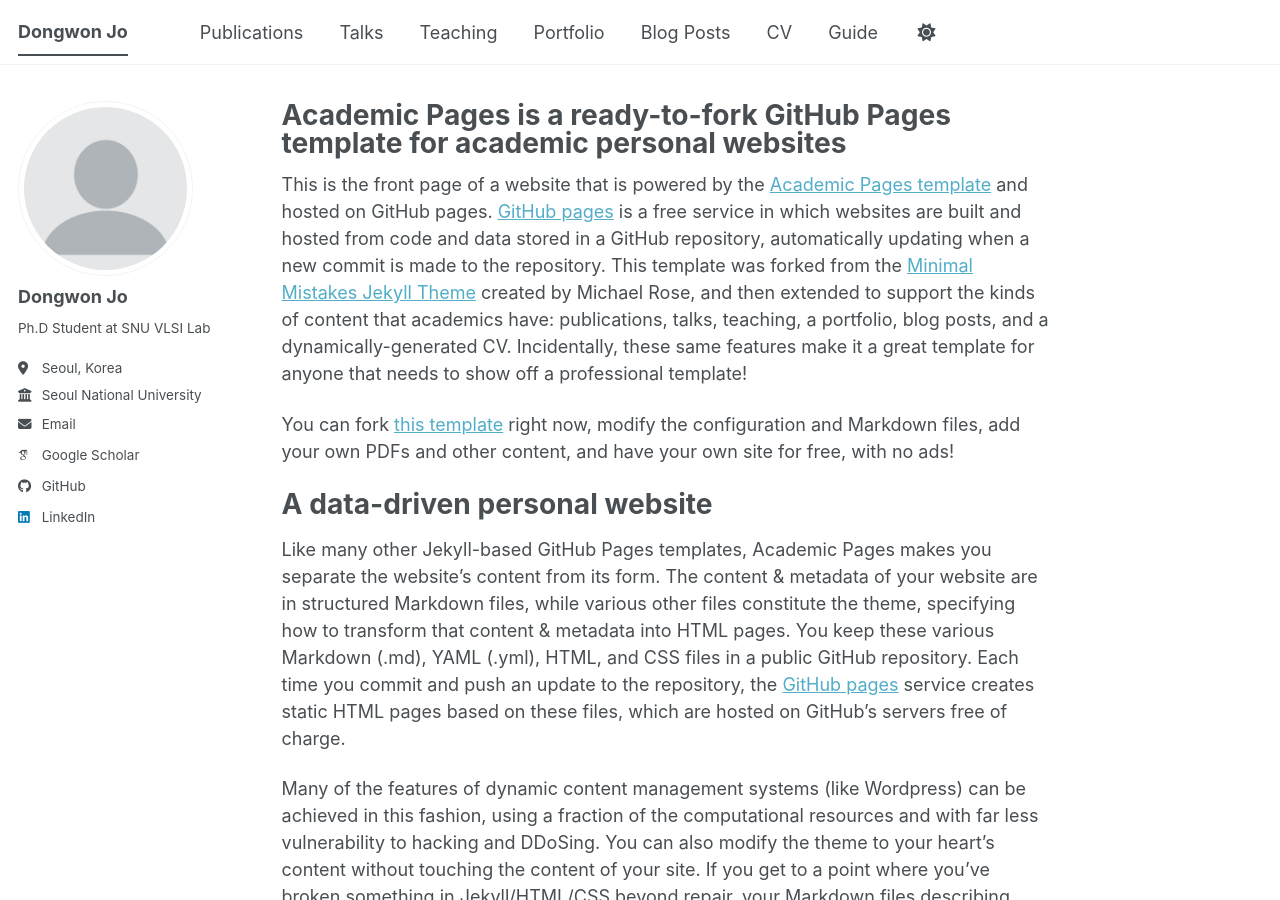
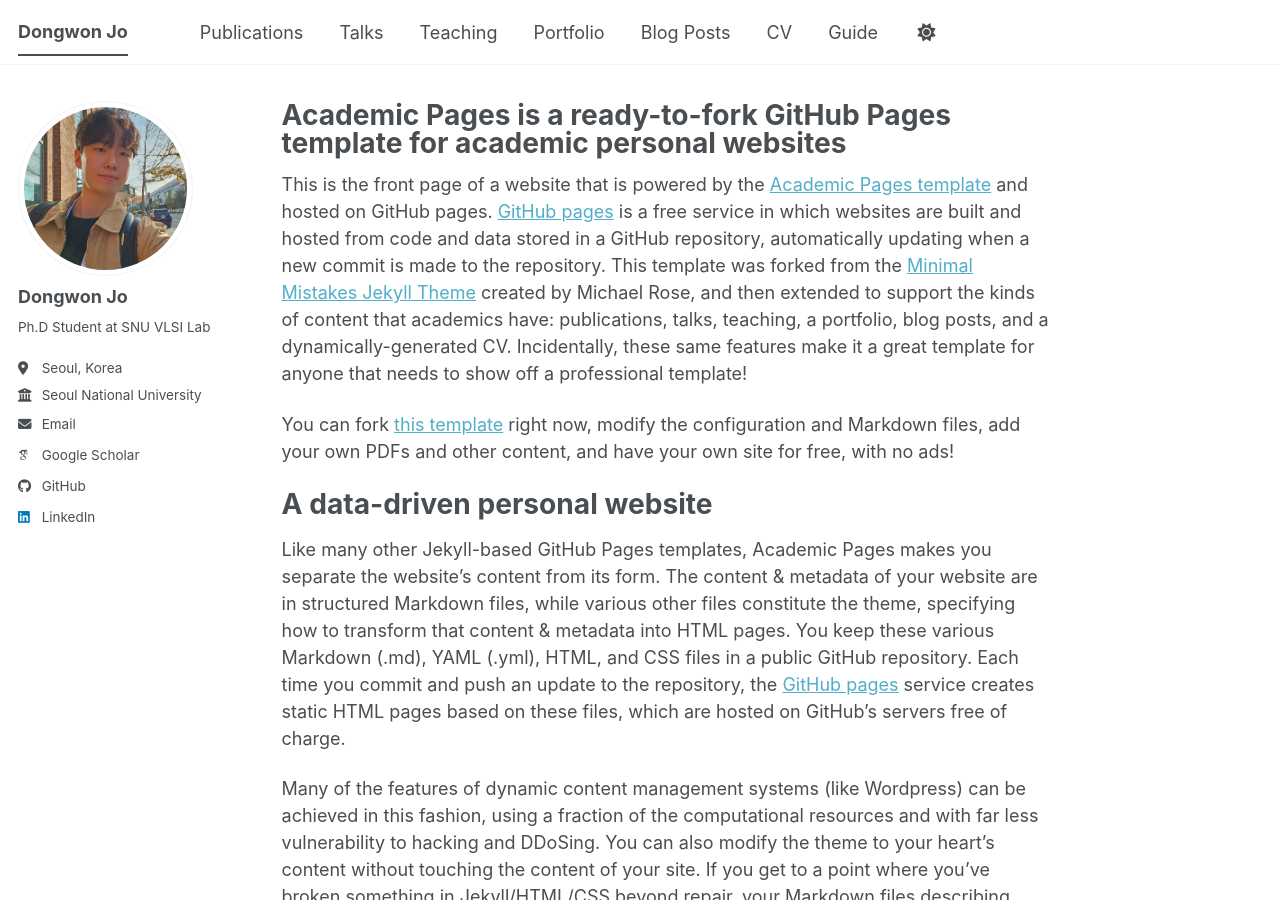
Before and after one commit to dongwonjo/dongwonjo.github.io, a Jekyll site: the page built from _pages/about.md, in a window 1280 px wide and 900 px high. Built offline with Jekyll 4.4.1, drawn with Linux system fonts in a browser that asks for light colours; some web fonts are replaced; a script bundle is joined from its source files by our own code; library files that are not in the unit come from our copies.

Commit message:
Update _config.yml

```diff
--- a/_config.yml
+++ b/_config.yml
@@ -23,7 +23,7 @@
 #               Additional customization can be done by editing /_includes/author-profile.html
 author:
   # Biographic information
-  avatar           : "profile.png"
+  avatar           : "dongwonjo.jpg"
   name             : "Dongwon Jo"
   pronouns         : # example: "she/her"
   bio              : "Ph.D Student at SNU VLSI Lab"
```
